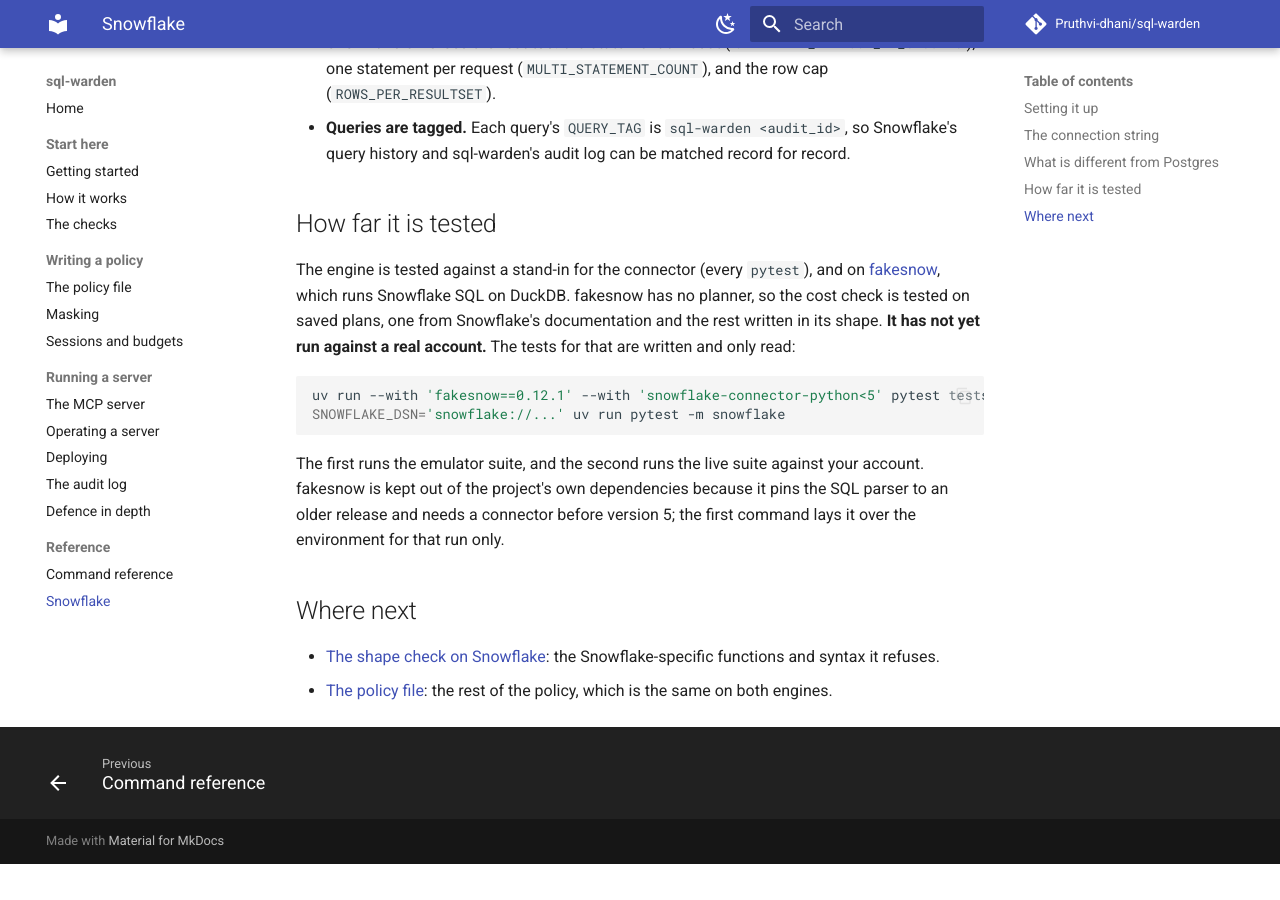
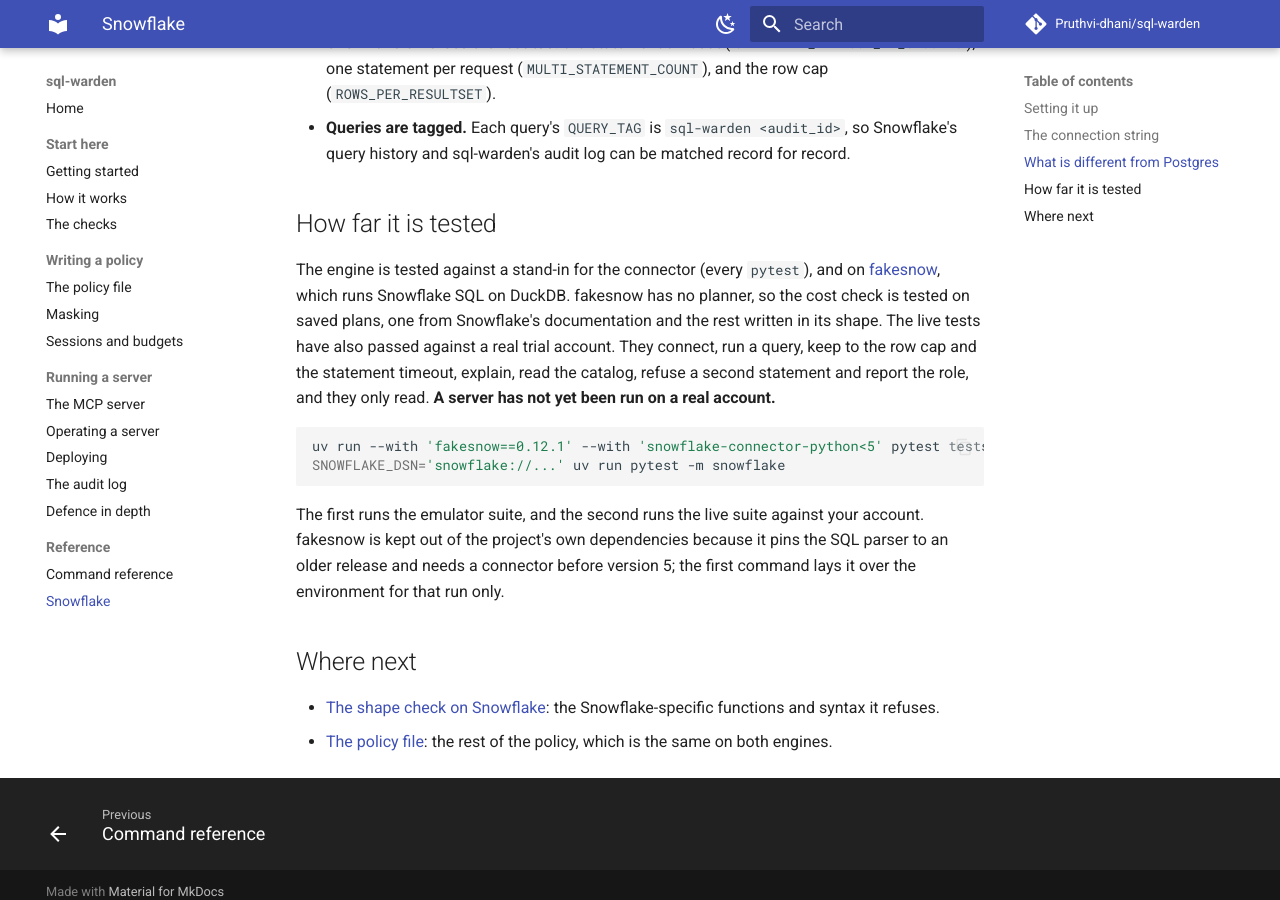
Before and after one commit to Pruthvi-dhani/sql-warden, an MkDocs documentation site: the page built from docs/snowflake.md, in a window 1280 px wide and 900 px high, scrolled down 1653 px. Built offline with MkDocs 1.6.1 and Material for MkDocs 9.7.7, drawn with Linux system fonts in a browser that asks for light colours; comment, search, counter and statistics services are not loaded; before the commit the page ends 2517 px from its top, so only the background shows below that; some of the changed text lies outside the part shown.

Commit message:
notes that the live snowflake tests have run against an account

````diff
--- a/docs/snowflake.md
+++ b/docs/snowflake.md
@@ -5,8 +5,8 @@ policy file, masking, budgets and the audit log all work the same way. The audit
 stays Postgres either way. This page covers the setup, what differs from Postgres, and how
 far the Snowflake engine has been tested.
 
-> **Not yet run against a real account.** The engine is tested on an emulator and on saved
-> query plans. See [How far it is tested](#how-far-it-is-tested) before relying on it.
+> **Only the engine's live tests have run against a real account.** A server has not yet
+> been run on one. See [How far it is tested](#how-far-it-is-tested) before relying on it.
 
 ## Setting it up
 
@@ -79,8 +79,10 @@ percent-encoded. A profile's own `dsn` works as for Postgres: usually another ro
 The engine is tested against a stand-in for the connector (every `pytest`), and on
 [fakesnow](https://github.com/tekumara/fakesnow), which runs Snowflake SQL on DuckDB. fakesnow
 has no planner, so the cost check is tested on saved plans, one from Snowflake's documentation
-and the rest written in its shape. **It has not yet run against a real account.** The tests
-for that are written and only read:
+and the rest written in its shape. The live tests have also passed against a real trial
+account. They connect, run a query, keep to the row cap and the statement timeout, explain,
+read the catalog, refuse a second statement and report the role, and they only read. **A
+server has not yet been run on a real account.**
 
 ```bash
 uv run --with 'fakesnow==0.12.1' --with 'snowflake-connector-python<5' pytest tests/fakesnow
````
Also changed, not shown: README.md (+3 -3 lines), docs/deploy.md (+2 -2 lines), 1 other file.
